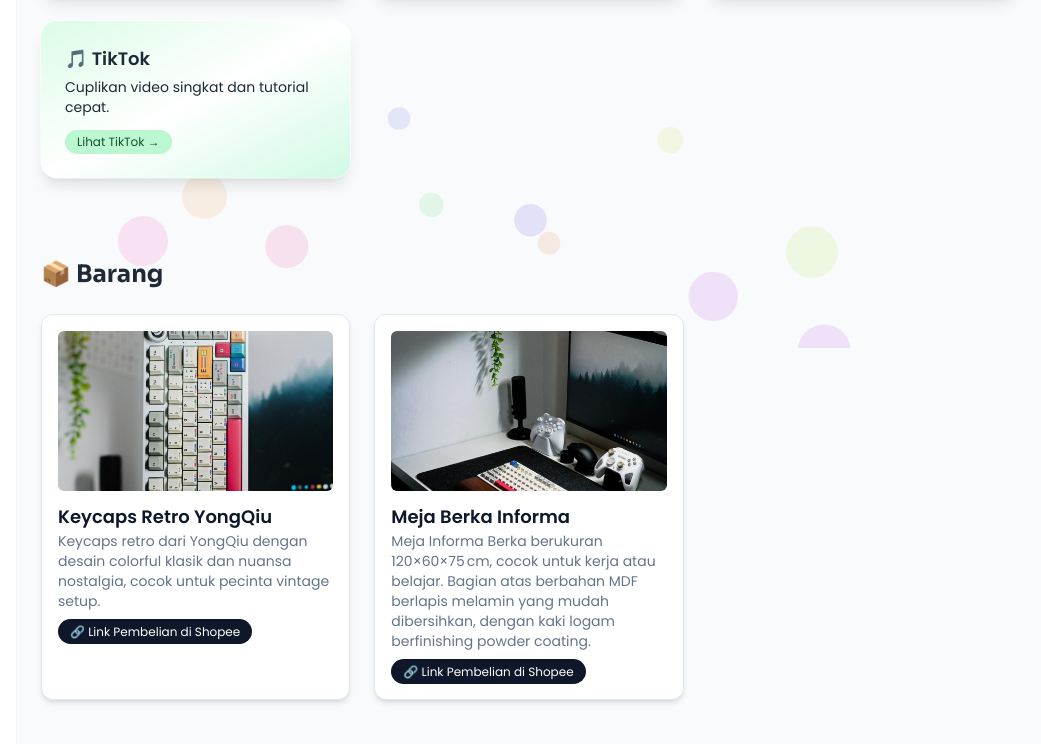
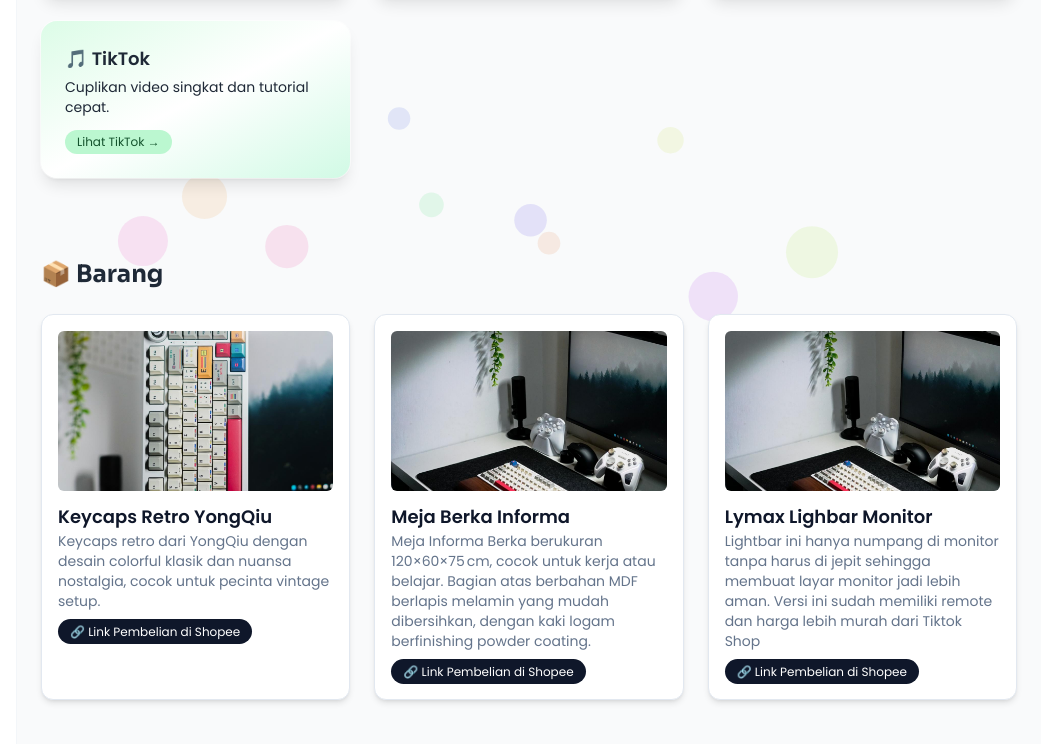
Before and after one commit to solarsyntax/solarsyntax.github.io, a website: page index.html in a window 1280 px wide. Shown: the part 452-1196 px from the top of the page, without its empty margins (239-1280 px from the left). Drawn offline with nearby package versions, Linux system fonts and the light colour scheme.

Commit message:
lightbar monitor

```diff
--- a/index.html
+++ b/index.html
@@ -152,6 +152,18 @@
             <a href="https://s.shopee.co.id/6fVuiODzvl" target="_blank"
               class="text-xs font-medium text-white bg-primary px-3 py-1 rounded-full hover:bg-secondary transition">🔗 Link Pembelian di Shopee</a>
           </div>
+
+                    <!-- Meja -->
+          <div class="bg-white rounded-xl shadow-md p-4 border border-soft">
+            <a href="assets/img/meja.jpeg" target="_blank">
+              <img src="assets/img/meja.jpeg" alt="Meja Berka"
+                class="w-full h-40 object-cover rounded-md mb-3 hover:opacity-90 transition">
+            </a>
+            <h3 class="text-lg font-semibold text-primary">Lymax Lighbar Monitor</h3>
+            <p class="text-sm text-muted mb-2">Lightbar ini hanya numpang di monitor tanpa harus di jepit sehingga membuat layar monitor jadi lebih aman. Versi ini sudah memiliki remote dan harga lebih murah dari Tiktok Shop</p>
+            <a href="https://s.shopee.co.id/6fVuiODzvl" target="_blank"
+              class="text-xs font-medium text-white bg-primary px-3 py-1 rounded-full hover:bg-secondary transition">🔗 Link Pembelian di Shopee</a>
+          </div>
         </div>
       </section>
     </div>
```
